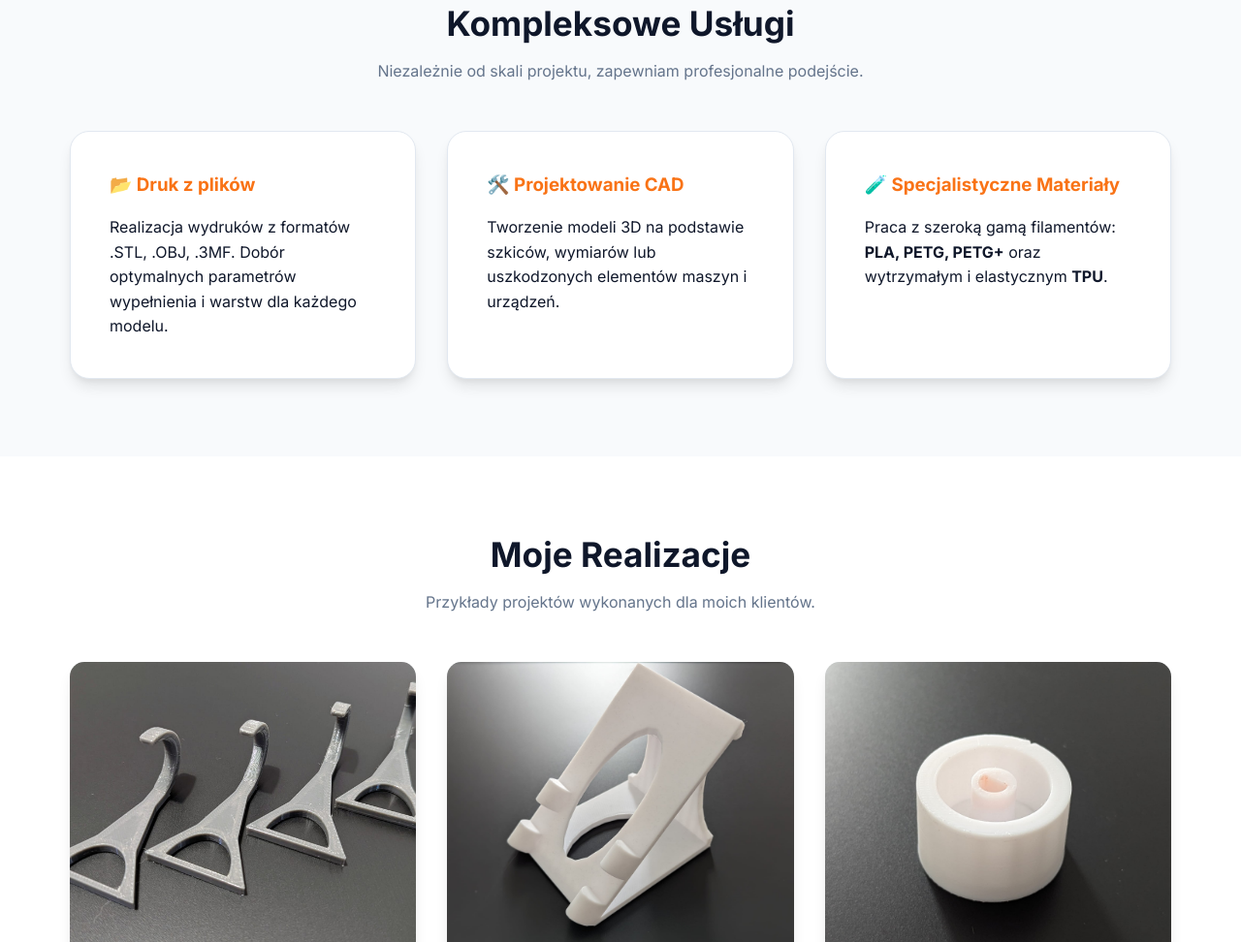
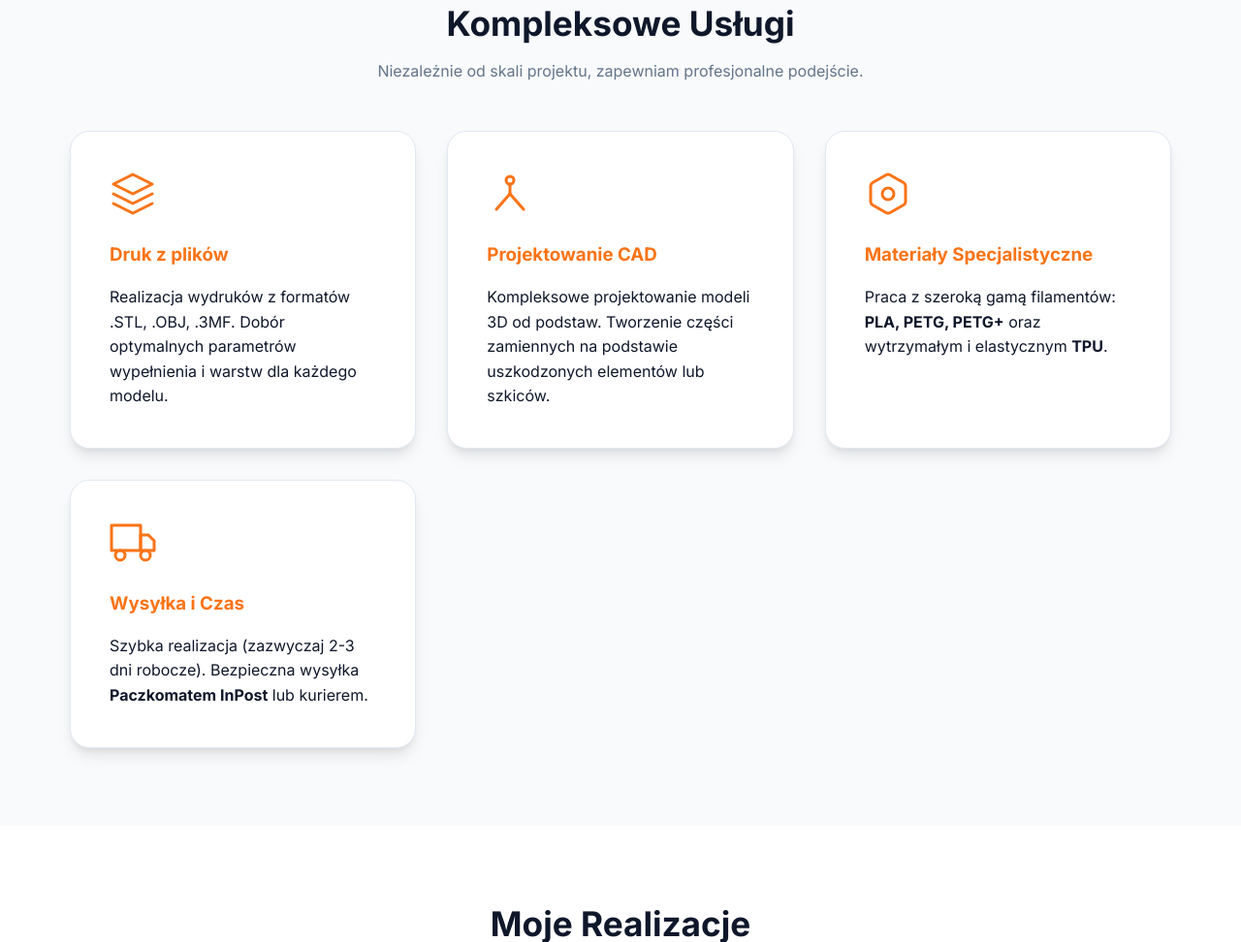
Before and after one commit to dominikgar/3dprojects, a plain HTML site: page index.html in a window 1280 px wide. Shown: the part 1255-2227 px from the top of the page at 97% size. Drawn offline with Linux system fonts and the light colour scheme.

Commit message:
updated icons

```diff
--- a/index.html
+++ b/index.html
@@ -15,7 +15,7 @@
     <meta property="og:url" content="https://www.3dmake.pl/">
     <meta property="og:title" content="3D Make - Twoje pomysły, wydrukowane.">
     <meta property="og:description" content="Profesjonalny druk 3D i projektowanie. Sprawdź szybką wycenę online!">
-    <meta property="og:image" content="drukarka.jpg">
+    <meta property="og:image" content="drukarka.png">
 
     <!-- Czcionka Inter dla nowoczesnego wyglądu -->
     <link href="https://fonts.googleapis.com/css2?family=Inter:wght@300;400;600;700&display=swap" rel="stylesheet">
@@ -222,10 +222,25 @@
             border-radius: 20px;
             box-shadow: var(--shadow);
             border: 1px solid #e2e8f0;
-            transition: border-color 0.3s;
+            transition: transform 0.3s, border-color 0.3s;
+            display: flex;
+            flex-direction: column;
+            align-items: flex-start;
         }
 
-        .offer-card:hover { border-color: var(--primary); }
+        .offer-card:hover {
+            border-color: var(--primary);
+            transform: translateY(-5px);
+        }
+
+        /* Styl nowych ikon SVG */
+        .offer-icon {
+            width: 48px;
+            height: 48px;
+            color: var(--primary);
+            margin-bottom: 1.5rem;
+            stroke-width: 1.5;
+        }
 
         /* --- PORTFOLIO --- */
         .portfolio-grid {
@@ -454,18 +469,56 @@
             <h2>Kompleksowe Usługi</h2>
             <p class="section-subtitle">Niezależnie od skali projektu, zapewniam profesjonalne podejście.</p>
             <div class="offer-grid">
+
+                <!-- Karta 1: Druk z plików -->
                 <div class="offer-card">
-                    <h3 style="color:var(--primary); margin-bottom:1rem;">📂 Druk z plików</h3>
+                    <!-- Ikona SVG: Drukarka 3D / Warstwy (Czytelna) -->
+                    <svg class="offer-icon" viewBox="0 0 24 24" fill="none" stroke="currentColor" stroke-linecap="round" stroke-linejoin="round">
+                        <polygon points="12 2 2 7 12 12 22 7 12 2"></polygon>
+                        <polyline points="2 17 12 22 22 17"></polyline>
+                        <polyline points="2 12 12 17 22 12"></polyline>
+                    </svg>
+                    <h3 style="color:var(--primary); margin-bottom:1rem;">Druk z plików</h3>
                     <p>Realizacja wydruków z formatów .STL, .OBJ, .3MF. Dobór optymalnych parametrów wypełnienia i warstw dla każdego modelu.</p>
                 </div>
+
+                <!-- Karta 2: Projektowanie CAD -->
                 <div class="offer-card">
-                    <h3 style="color:var(--primary); margin-bottom:1rem;">🛠️ Projektowanie CAD</h3>
-                    <p>Tworzenie modeli 3D na podstawie szkiców, wymiarów lub uszkodzonych elementów maszyn i urządzeń.</p>
+                    <!-- Ikona SVG: Cyrkiel kreślarski -->
+                    <svg class="offer-icon" viewBox="0 0 24 24" fill="none" stroke="currentColor" stroke-linecap="round" stroke-linejoin="round">
+                        <circle cx="12" cy="5" r="2"></circle>
+                        <path d="M12 7v5"></path>
+                        <line x1="12" y1="12" x2="19" y2="20"></line>
+                        <line x1="12" y1="12" x2="5" y2="20"></line>
+                    </svg>
+                    <h3 style="color:var(--primary); margin-bottom:1rem;">Projektowanie CAD</h3>
+                    <p>Kompleksowe projektowanie modeli 3D od podstaw. Tworzenie części zamiennych na podstawie uszkodzonych elementów lub szkiców.</p>
                 </div>
+
+                <!-- Karta 3: Materiały -->
                 <div class="offer-card">
-                    <h3 style="color:var(--primary); margin-bottom:1rem;">🧪 Specjalistyczne Materiały</h3>
+                    <!-- Ikona SVG: Sześciokąt / Struktura chemiczna -->
+                    <svg class="offer-icon" viewBox="0 0 24 24" fill="none" stroke="currentColor" stroke-linecap="round" stroke-linejoin="round">
+                         <path d="M21 16V8a2 2 0 0 0-1-1.73l-7-4a2 2 0 0 0-2 0l-7 4A2 2 0 0 0 3 8v8a2 2 0 0 0 1 1.73l7 4a2 2 0 0 0 2 0l7-4A2 2 0 0 0 21 16z"></path>
+                         <circle cx="12" cy="12" r="3"></circle>
+                    </svg>
+                    <h3 style="color:var(--primary); margin-bottom:1rem;">Materiały Specjalistyczne</h3>
                     <p>Praca z szeroką gamą filamentów: <strong>PLA, PETG, PETG+</strong> oraz wytrzymałym i elastycznym <strong>TPU</strong>.</p>
                 </div>
+
+                <!-- Karta 4: Wysyłka i Czas -->
+                <div class="offer-card">
+                    <!-- Ikona SVG: Ciężarówka -->
+                    <svg class="offer-icon" viewBox="0 0 24 24" fill="none" stroke="currentColor" stroke-linecap="round" stroke-linejoin="round">
+                        <rect x="1" y="3" width="15" height="13"></rect>
+                        <polygon points="16 8 20 8 23 11 23 16 16 16 16 8"></polygon>
+                        <circle cx="5.5" cy="18.5" r="2.5"></circle>
+                        <circle cx="18.5" cy="18.5" r="2.5"></circle>
+                    </svg>
+                    <h3 style="color:var(--primary); margin-bottom:1rem;">Wysyłka i Czas</h3>
+                    <p>Szybka realizacja (zazwyczaj 2-3 dni robocze). Bezpieczna wysyłka <strong>Paczkomatem InPost</strong> lub kurierem.</p>
+                </div>
+
             </div>
         </section>
     </div>
```
